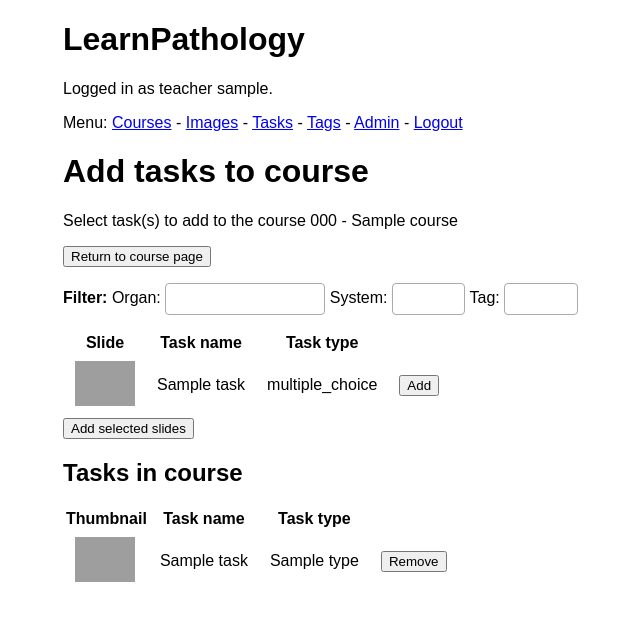
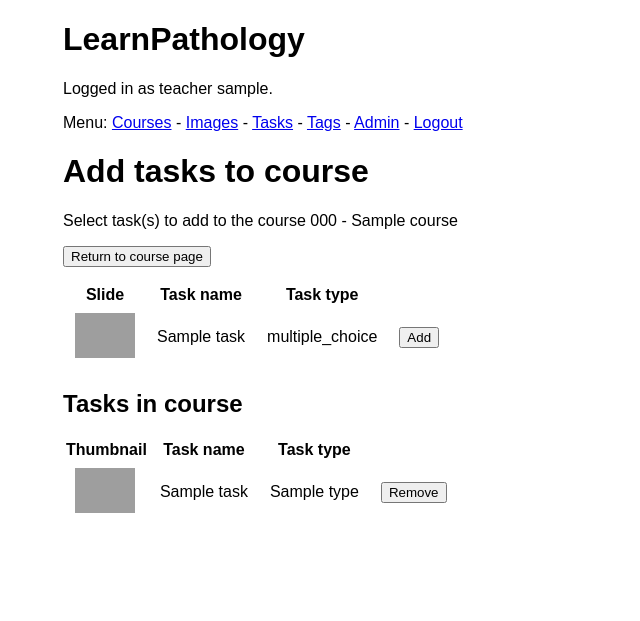
Before and after one commit to AICAN-Research/learn-pathology, a Django app: template course/templates/course/task_selection.html in a window 1280 px wide. Shown: the top 621 px of the page, without its empty margins (177-817 px from the left). Run offline with Django 3.2, Linux system fonts and the light colour scheme; a user stored in the database is signed in; tables that the repository leaves empty hold one stand-in row (values such as "Sample post"); the template is opened without the code that fills it: values that come from a table or form of the project are taken from there, most other values are stand-ins (such as "Sample title", 1, 10 or a date in 2020); some libraries are stand-ins or nearby versions; grey boxes are pictures that could not be loaded.

Commit message:
Minor changes

```diff
--- a/course/templates/course/task_selection.html
+++ b/course/templates/course/task_selection.html
@@ -17,6 +17,7 @@
 </p>
 
 
+{% comment %}
 <form>
     <p>
         <b>Filter:</b>
@@ -40,7 +41,7 @@
         </select>
     </p>
 </form>
-
+{% endcomment %}
 
 
 {% if filtered_tasks %}
@@ -69,8 +70,6 @@
             </tr>
         {% endfor %}
         </table>
-
-        <input type="submit" value="Add selected slides">
     </form>
 {% else %}
     <p>
```
